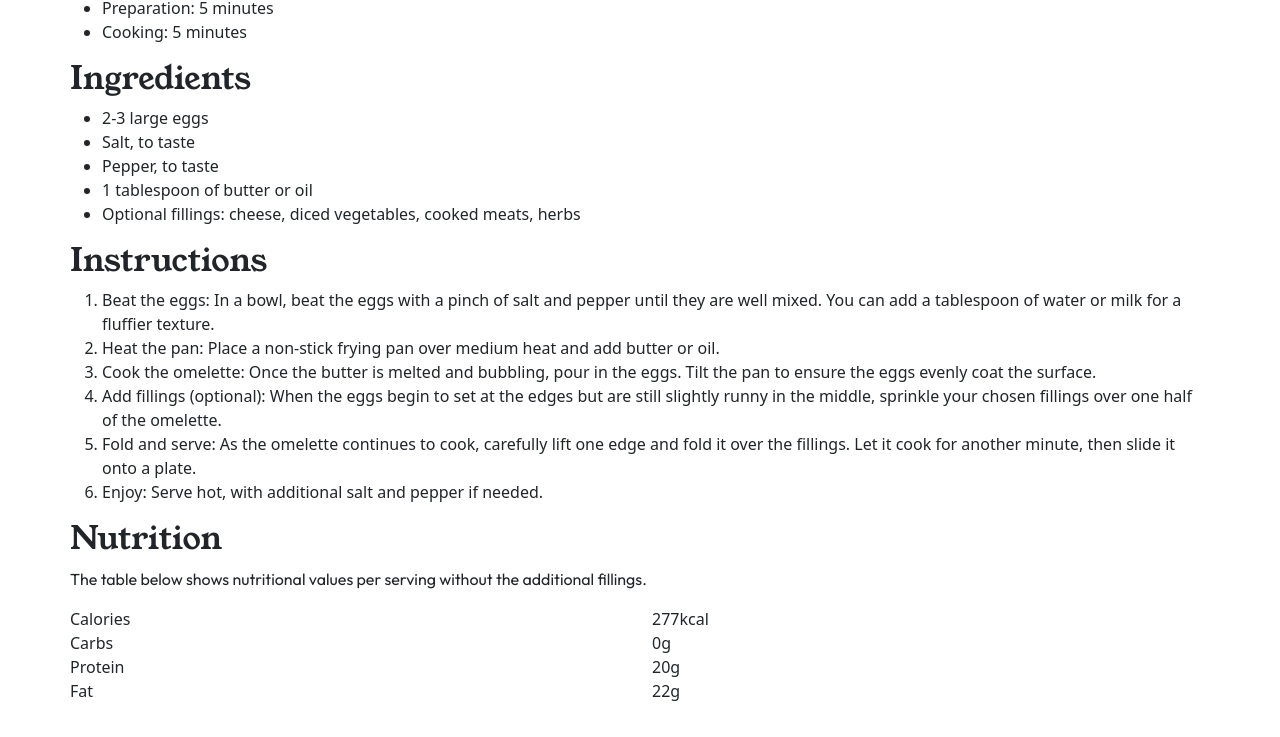
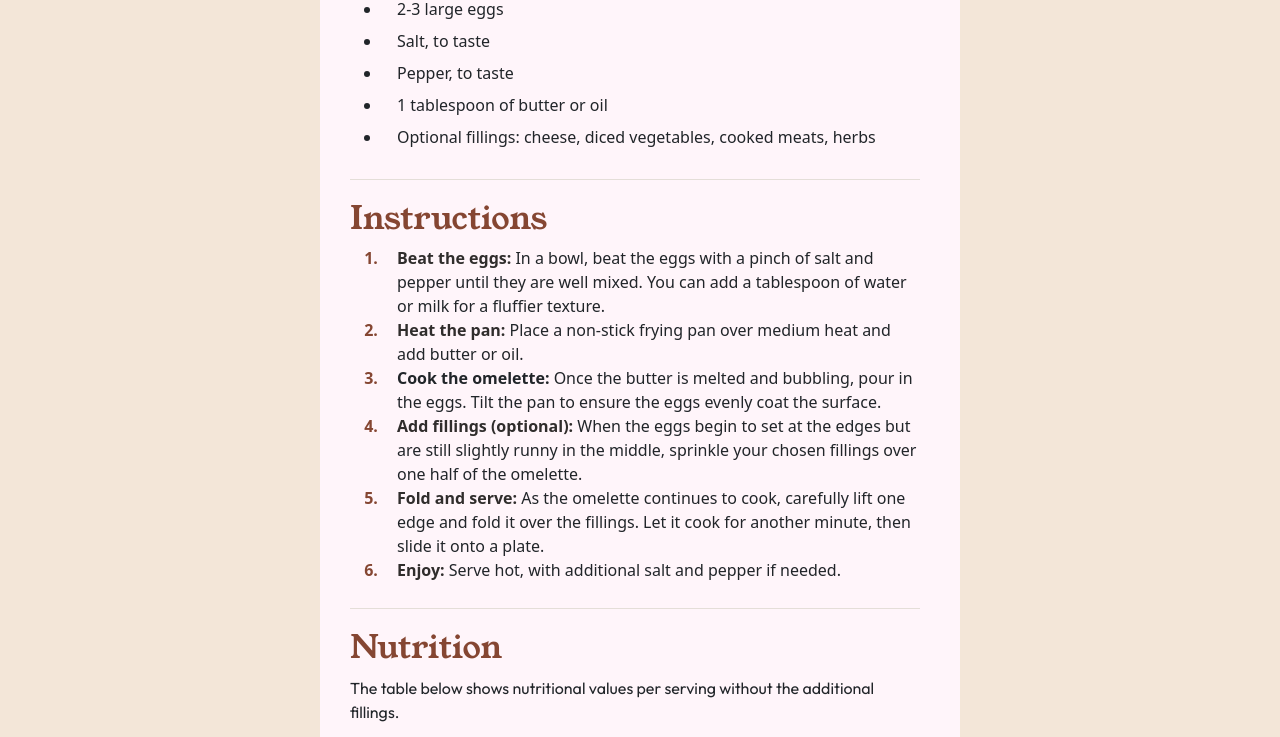
Before and after one commit to nabbysidek/recipe-page, a website: page index.html in a window 1280 px wide. Shown: the part 737-1474 px from the top of the page. Before the commit the page ends 1440 px from the top, so only its background shows below. Drawn offline with nearby package versions, Linux system fonts and the light colour scheme.

Commit message:
update the css

```diff
--- a/index.html
+++ b/index.html
@@ -23,6 +23,7 @@
         <img src="./assets/images/image-omelette.jpeg">
       </div>
     </div>
+    <div class="container-body">
       <div class="row">
         <div class="recipe-title">
           <h1>Simple Omelette Recipe</h1>
@@ -32,20 +33,23 @@
         <p>An easy and quick dish, perfect for any meal. This classic omelette combines beaten eggs cooked
           to perfection, optionally filled with your choice of cheese, vegetables, or meats.</p>
       </div>
+      <div class="prep-time">
         <div class="row">
           <div>
             <h6>Preparation time</h6>
-      <ul>
-        <li>Total: Approximately 10 minutes</li>
-        <li>Preparation: 5 minutes</li>
-        <li>Cooking: 5 minutes</li>
+          <ul class="unordered-list">
+            <li><span class="bold bold-charcoal">Total:</span> Approximately 10 minutes</li>
+            <li><span class="bold bold-charcoal">Preparation:</span> 5 minutes</li>
+            <li><span class="bold bold-charcoal">Cooking:</span> 5 minutes</li>
           </ul>
           </div>
         </div>
+      </div>
+      <div class="container-section ingredients">
         <div class="row">
           <div>
             <h2>Ingredients</h2>
-      <ul>
+          <ul class="unordered-list">
             <li>2-3 large eggs</li>
             <li>Salt, to taste</li>
             <li>Pepper, to taste</li>
@@ -54,44 +58,50 @@
           </ul>
           </div>
         </div>
+      </div>
+      <div class="container-section instructions">
         <div class="row">
           <div>
             <h2>Instructions</h2>
           <ol>
-        <li>Beat the eggs: In a bowl, beat the eggs with a pinch of salt and pepper until they are well mixed.
+            <li><span class="bold bold-charcoal">Beat the eggs:</span> In a bowl, beat the eggs with a pinch of salt and pepper until they are well mixed.
               You can add a tablespoon of water or milk for a fluffier texture.</li>
-        <li>Heat the pan: Place a non-stick frying pan over medium heat and add butter or oil.</li>
-        <li>Cook the omelette: Once the butter is melted and bubbling, pour in the eggs. Tilt the pan to ensure
+            <li><span class="bold bold-charcoal">Heat the pan:</span> Place a non-stick frying pan over medium heat and add butter or oil.</li>
+            <li><span class="bold">Cook the omelette:</span> Once the butter is melted and bubbling, pour in the eggs. Tilt the pan to ensure
               the eggs evenly coat the surface.</li>
-        <li>Add fillings (optional): When the eggs begin to set at the edges but are still slightly runny in the
+            <li><span class="bold bold-charcoal">Add fillings (optional):</span> When the eggs begin to set at the edges but are still slightly runny in the
               middle, sprinkle your chosen fillings over one half of the omelette.</li>
-        <li>Fold and serve: As the omelette continues to cook, carefully lift one edge and fold it over the
+            <li><span class="bold bold-charcoal">Fold and serve:</span> As the omelette continues to cook, carefully lift one edge and fold it over the
               fillings. Let it cook for another minute, then slide it onto a plate.</li>
-        <li>Enjoy: Serve hot, with additional salt and pepper if needed.</li>
+            <li><span class="bold bold-charcoal">Enjoy:</span> Serve hot, with additional salt and pepper if needed.</li>
           </ol>
           </div>
         </div>
+      </div>
+      <div class="container-last nutrition">
         <div class="row">
           <div>
             <h2>Nutrition</h2>
           <p>The table below shows nutritional values per serving without the additional fillings.</p>
 
-      <div class="container">
-        <div class="row">
+          <div class="container-mini">
+            <div class="nutrition-row row">
               <div class="col">Calories</div>
-          <div class="col">277kcal</div>
+              <div class="col bold bold-nutmeg">277kcal</div>
             </div>
-        <div class="row">
+            <div class="nutrition-row row">
               <div class="col">Carbs</div>
-          <div class="col">0g</div>
+              <div class="col bold bold-nutmeg">0g</div>
             </div>
-        <div class="row">
+            <div class="nutrition-row row">
               <div class="col">Protein</div>
-          <div class="col">20g</div>
+              <div class="col bold bold-nutmeg">20g</div>
             </div>
-        <div class="row">
+            <div class="nutrition-row row">
               <div class="col">Fat</div>
-          <div class="col">22g</div>
+              <div class="col bold bold-nutmeg">22g</div>
+            </div>
+          </div>
           </div>
         </div>
       </div>
--- a/styles.css
+++ b/styles.css
@@ -25,17 +25,22 @@ html, body {
 }
 
 
-h1, h2, h3, h4, h5, h6 {
+h1, h2, h3, h4, h5 {
     font-family: "Young Serif", serif;
 }
 
-p {
+h6, p {
     font-family: "Outfit", sans-serif;
+    font-size: var(--font-size);
 }
 
 .container {
     padding-left: 0px;
     padding-right: 0px;
+}
+
+.container-body {
+    padding: 30px;
 }
 
 .recipe-img img {
@@ -44,6 +49,80 @@ p {
     width: 100%;
 }
 
-.recipe-title {
-    padding: 20px;
+.prep-time {
+    padding: 20px 20px 10px 30px;
+    background-color: rgba(133, 42, 88, 0.1); /* dark raspberry */
 }
+.prep-time h6 {
+    color: var(--DARK-RASPBERRY);
+    font-weight: 600;
+}
+
+.container-section {
+    padding-top: 20px;
+    padding-bottom: 10px;
+    margin-right: 10px;
+    border-bottom: 1px solid var(--LIGHT-GREY);
+}
+.container-section h2 {
+    color: var(--NUTMEG);
+}
+.container-last{
+    padding-top: 20px;
+    padding-bottom: 20px;
+    margin-right: 10px;
+}
+.container-last h2 {
+    color: var(--NUTMEG);
+}
+
+.nutrition-row {
+    padding-top: 5px;
+    padding-bottom: 5px;
+    margin-bottom: 10px;
+    border-bottom: 1px solid var(--LIGHT-GREY);
+}
+
+/* DETAILS */
+.bold {
+    font-weight: bold;
+}
+.bold-charcoal {
+    color: var(--DARK-CHARCOAL);
+}
+.bold-nutmeg {
+    color: var(--NUTMEG);
+}
+.unordered-list li {
+    line-height: 2rem;
+}
+
+ol li::marker {
+    color: var(--NUTMEG);
+    font-weight: bold;
+}
+li {
+    padding-left: 15px;
+}
+
+/* DESKTOP VIEW */
+@media (min-width:1025px) {
+    body {
+        background-color: var(--EGG-SHELL);
+    }
+    .container {
+        width: 50%;
+        margin: 2rem auto;
+        border-radius: 15px;
+        background-color: var(--ROSE-WHITE);
+    }
+    .recipe-img img {
+        width: 93%;
+        margin: 1rem auto 0rem auto;
+        border-radius: 15px;
+    }
+    .container-mini {
+        padding-left: 15px;
+        padding-right: 15px;
+    }
+}
```
Lines whose indentation alone changed are shown as unchanged.
